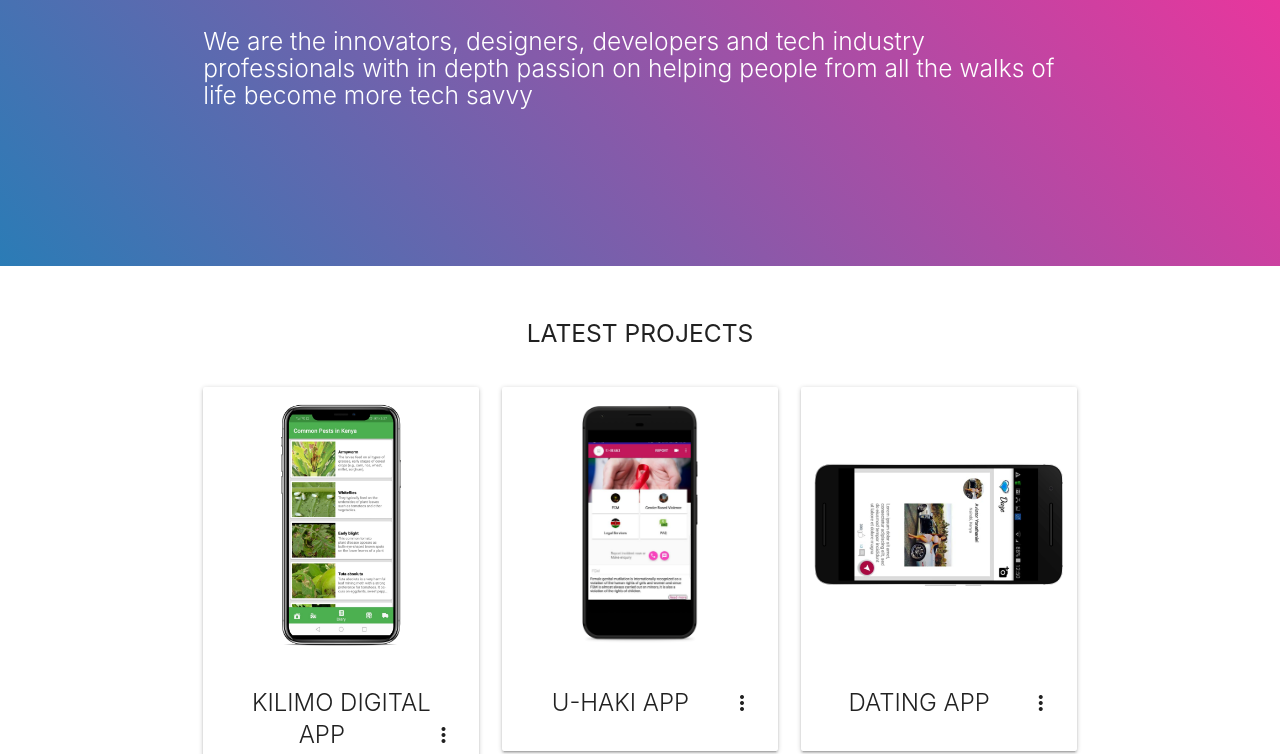
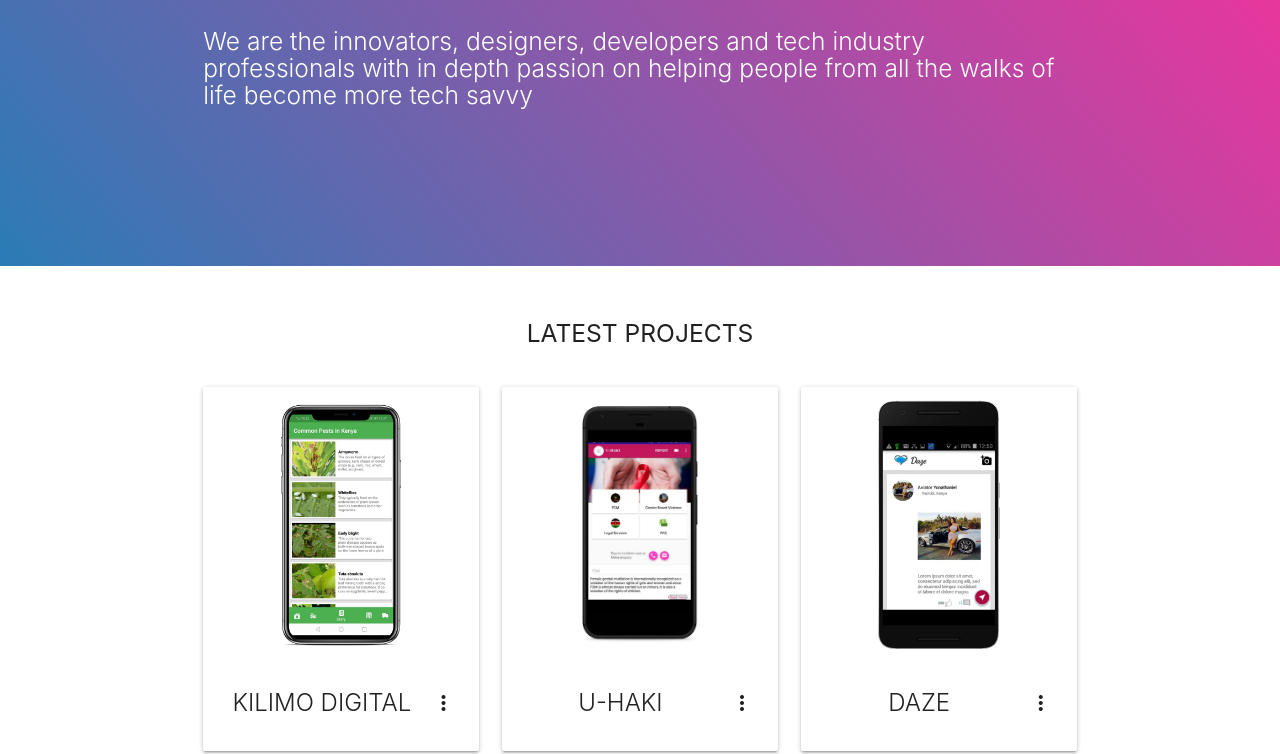
Before and after one commit to murage-poc/techelite, a website: page index.html in a window 1280 px wide. Shown: the part 198-952 px from the top of the page. Drawn offline with Linux system fonts and the light colour scheme.

Commit message:
UI modifications to fit team individual images

```diff
--- a/assets/js/app.js
+++ b/assets/js/app.js
@@ -6,18 +6,18 @@ var App = /** @class */ (function () {
                 img: 'assets/images/kilimo-app.png',
                 description: 'Kilimo Digital app is an interactive agricultural app that enables farmers to' +
                     ' exercise effective, profitable, and manageable farming.',
-                title: 'KILIMO DIGITAL APP'
+                title: 'KILIMO DIGITAL '
             },
             {
                 img: 'assets/images/uhaki-app.png',
                 description: 'U-Haki app  enables victim  report  cases of both GBV and FGM an get instant assistance' +
                     ' assistance it also helps in statistical records .',
-                title: 'U-HAKI APP'
+                title: 'U-HAKI '
             }, {
-                img: 'assets/images/dating-app.png',
+                img: 'assets/images/daze-app.png',
                 description: 'No description',
-                title: 'DATING APP'
-            },
+                title: 'DAZE '
+            }
         ];
         this.team = [
             { name: 'Lindah Tulah',
@@ -28,7 +28,7 @@ var App = /** @class */ (function () {
                     '  creation of sustainable life long solutions.Am a self driven individual committed to giving out my best in all I do',
                 profilePic: 'assets/images/lindah.jpg',
                 title: 'UX/UI designer' },
-            { name: 'CAROL Muchoki',
+            { name: 'Carol Muchoki',
                 description: 'I am an innovative mobile developer aspiring to leverage technology to create sustainable life long solutions \n' +
                     'to the current problems in the world. I am the co-founder of Kilimo Digital mobile and web application (yet to published),\n' +
                     ' an educational farming app that focuses on helping farmers obtain efficient, manageable, and profitable farming. \n' +
@@ -60,7 +60,7 @@ var App = /** @class */ (function () {
         // @ts-ignore
         M.Sidenav.init(sidenavElem);
         var contactFormSubmitBtn = document.querySelector('#submitContact');
-        contactFormSubmitBtn.addEventListener('click', function (evt) {
+        contactFormSubmitBtn.addEventListener('click', function () {
             _this.validateForm('contact-form', null, function () {
                 M.toast({ html: 'Sorry! you missed some bits' });
             }, function () {
@@ -110,10 +110,19 @@ var App = /** @class */ (function () {
     };
     App.prototype.renderProjects = function () {
         var template = '';
+        var ind = 0;
         this.projects.forEach(function (project) {
+            if (ind == 0) {
+                template += '<div class="row container">';
+            }
             template += "  <div class=\"col s12 m4\">\n        <div class=\"card\">\n            <div class=\"card-image waves-effect waves-block waves-light\">\n                <img class=\"activator\"\n                     src=\"" + project.img + "\" alt=\"" + project.img.replaceAll(' ', '_') + "\">\n            </div>\n            <div class=\"card-content\">\n                <span class=\"card-title activator grey-text text-darken-4 center\">" + project.title + "<i class=\"material-icons right\">more_vert</i></span>\n            </div>\n            <div class=\"card-reveal\">\n                <span class=\"card-title grey-text text-darken-4\">" + project.title + " <i class=\"material-icons right\">close</i></span>\n                <p>" + project.description + " </p>\n            </div>\n        </div>\n        </div>";
+            if (ind == 3) {
+                template += '</div>';
+                ind = 0;
+            }
+            ind++;
         });
-        document.getElementById('projects-placeholder').innerHTML = template;
+        document.getElementById('projects-placeholder').outerHTML = template;
     };
     App.prototype.renderProfiles = function () {
         var template = '';
--- a/index.html
+++ b/index.html
@@ -63,7 +63,7 @@
     <div class="container ">
         <h5 class="center p-4 section-header">LATEST PROJECTS</h5>
     </div>
-    <div class="row container" id="projects-placeholder">
+    <div  id="projects-placeholder">
 
     </div>
 
```
Also changed, not shown: assets/js/app.ts (+18 -8 lines), assets/images/blood-app.png (added), assets/images/carol.jpg, assets/images/dating-app.png (deleted), assets/images/daze-app.png (added), assets/images/lindah.jpg, assets/images/yonah.jpg.
